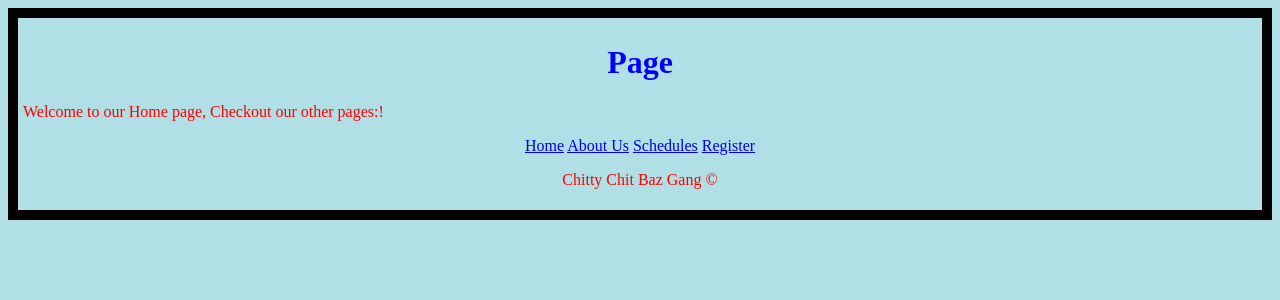
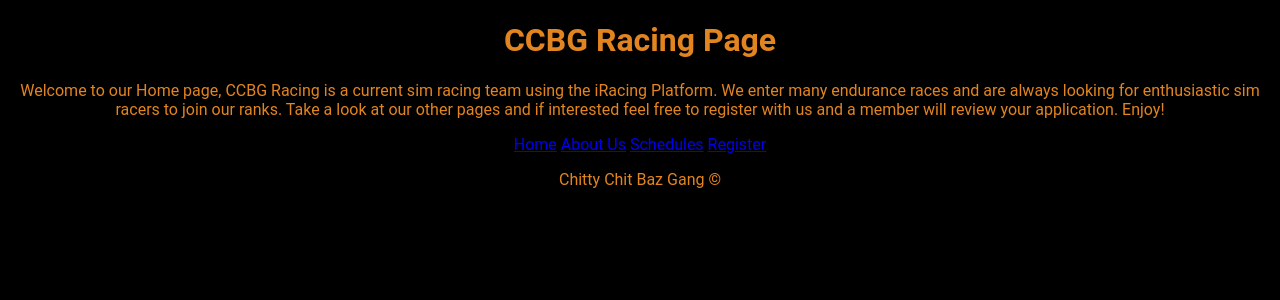
Before and after one commit to SteveReade182/ccbg_project, a Flask app: page /home in a window 1280 px wide. Shown: the top 300 px of the page. Run offline with Flask 2, Linux system fonts and the light colour scheme.

Commit message:
commiting ryans updates and steves

```diff
--- a/application/routes.py
+++ b/application/routes.py
@@ -12,7 +12,7 @@
 
 @app.route('/home')
 def home():
-    return render_template('home.html')
+    return render_template('home.html', title='CCBG Racing')
 
 
 @app.route('/about')
--- a/application/static/styles.css
+++ b/application/static/styles.css
@@ -1,20 +1,9 @@
-header{
-text-align: center;
+body{background-color: black;font-family: 'Raleway','Roboto', sans-serif;
+
+color:rgb(226, 132, 31)
+
 }
 
-body {
-  background-color: powderblue;
-  border: solid 10px black;
-  padding: 5px;
+* {
+    text-align: center;
 }
-
-footer{
-text-align: center;
-}
-
-h1 {
-  color: blue;
-}
-p {
-  color: red;
-}
--- a/application/templates/home.html
+++ b/application/templates/home.html
@@ -1,5 +1,8 @@
 {% extends "layout.html" %}
 {% block body_content %}
-    <p>Welcome to our Home page, Checkout our other pages:!</p>
+    <p>Welcome to our Home page, CCBG Racing is a current sim racing team using the iRacing Platform.
+    We enter many endurance races and are always looking for enthusiastic sim racers to join our ranks. Take a
+    look at our other pages and if interested feel free to register with us and a member will review
+    your application. Enjoy!</p>
 
 {% endblock %}
```
Also changed, not shown: CCBG Landing Page.html (deleted, +0 -23 lines), application/templates/splash.html (+14 -1 lines), styling.css (deleted, +0 -10 lines).
